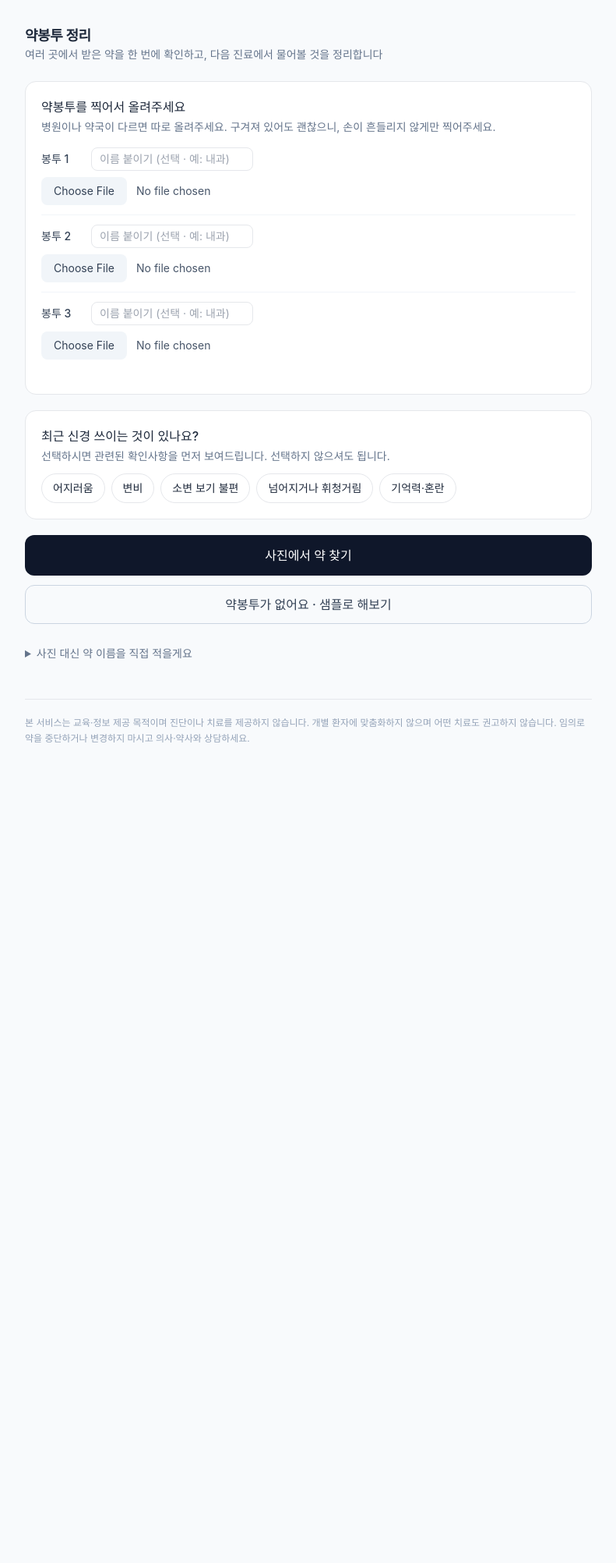
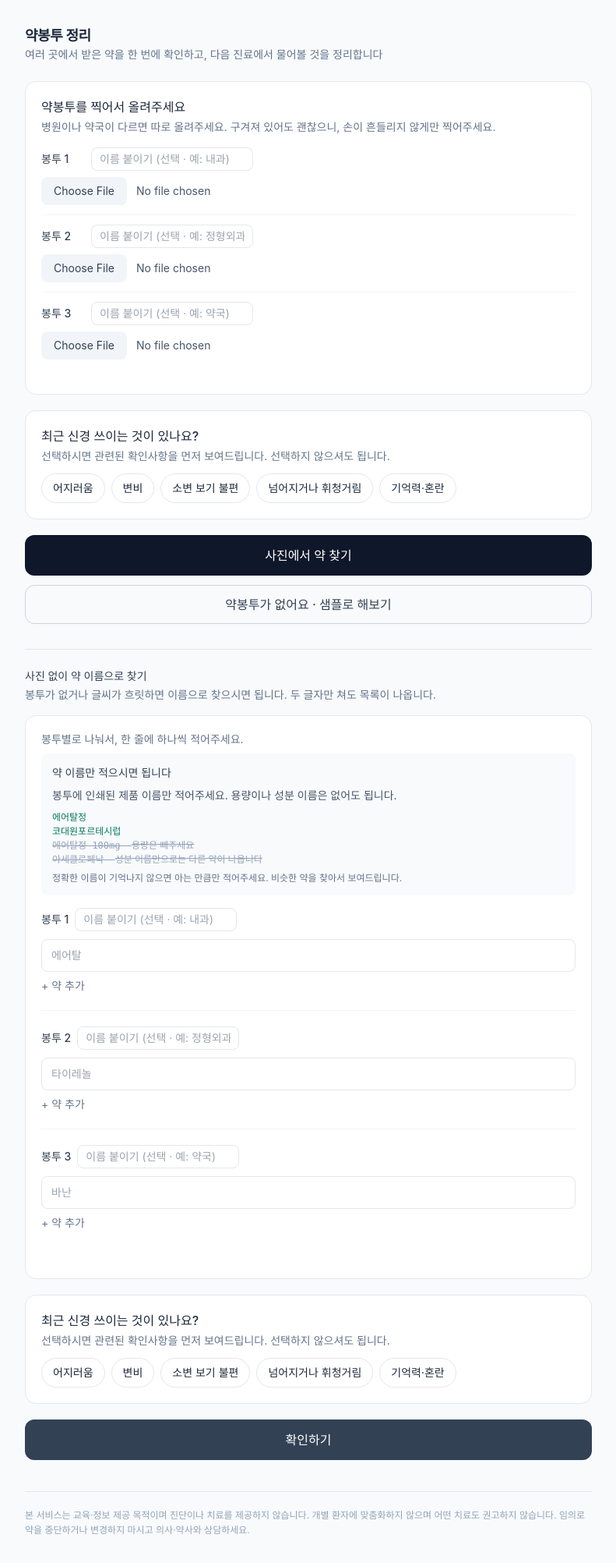
Before and after one commit to RL9-csv/medcheck, a FastAPI app: page / in a window 1280 px wide. Shown: the whole page at 78% size, without its empty margins (244-1035 px from the left). Before the commit the page ends 952 px from the top, so only its background shows below. Run offline with FastAPI, Linux system fonts and the light colour scheme; parts of the project's set-up code (start-up, migrations or seed data) failed here and were passed over; some libraries are stand-ins or nearby versions.

Commit message:
직접 입력에 자동완성을 붙이고 약마다 칸을 나눈다
직접 입력이 details 안에 숨어 있었고, 한 칸에 여러 줄을 몰아넣는
textarea 였다. 두 가지가 다 문제였다.

  숨겨져 있어서 사진이 안 되는 사람이 여기까지 오지 못했다.
  한 칸에 여러 줄이면 어느 줄을 완성해줄지 알 수 없어 자동완성을
  붙일 수 없었다. 그래서 오탈자와 용량 표기가 그대로 매칭에 갔다.

    에어탈정 100mg      허가 등재명은 "100밀리그램" 이라 점수가 깎인다
    아세클로페낙        성분명만 치면 아세페낙정이 나온다

약마다 칸을 나누고 자동완성을 붙였다. 사용자가 친 글자가 아니라 고른
품목코드(seq{i})가 넘어간다. 오탈자와 표기 차이가 원천적으로 사라진다.

  GET /suggest        두 글자부터. 세마포어를 안 건다 — 타자마다 불리므로
                      막으면 입력이 끊긴다. 브라우저에서 250ms 디바운스하고
                      늦게 온 응답은 버린다.
  match.search_all()  1단(DUR)과 2단(허가목록)을 합친다. search() 는 1단만
                      봐서 바난정 같은 2단 전용 27,113건이 자동완성에 아예
                      안 떴다. 봉투에 인쇄된 이름을 쳤는데 목록에 없으면
                      사용자는 직접 입력을 포기한다.
  후보 목록           성분 정보가 없는 약은 고르기 전에 "이름만 확인됩니다"
                      라고 적는다. 결과 화면에서 처음 듣는 것보다 낫다.

목록에서 안 고르고 그냥 친 것도 버리지 않는다. 기존 env{i} 경로로 보내
확인 화면이 비슷한 후보를 찾아 보여준다. 고른 것만 받고 나머지를 조용히
버리면 사용자는 자기가 적은 약이 어디 갔는지 모른다.

봉투 세 칸의 예시 문구를 다르게 했다(내과/정형외과/약국). 같은 예시를 셋
반복하면 "왜 셋인가" 가 안 보인다. 서로 다른 곳에서 받은 약을 따로 올리라는
게 이 도구의 요점이다.

Co-Authored-By: Claude Opus 5 (1M context) <noreply@anthropic.com>

```diff
--- a/core/match.py
+++ b/core/match.py
@@ -410,3 +410,38 @@ def resolve(query: str):
 
 resolve.cache_clear = _resolve_cached.cache_clear
 resolve.cache_info = _resolve_cached.cache_info
+
+
+def search_all(query: str, limit: int = 6):
+    """자동완성용. 1단(DUR)과 2단(허가목록)을 합쳐서 보여준다.
+
+    search() 는 1단만 본다. 그래서 바난정 같은 2단 전용 품목(27,113건)이
+    자동완성에 아예 안 뜬다. 사용자는 봉투에 인쇄된 이름을 치는데 목록에
+    없으면 직접 입력을 포기한다.
+
+    1단을 앞에 둔다. 상호작용 판정이 되는 쪽이라 먼저 보여야 한다.
+    2단은 dur_covered=False 로 내려가고, 화면이 "이름만 확인" 이라고
+    말한다. 판정을 못 하는 것과 목록에서 지우는 것은 다르다.
+    """
+    q = (query or "").strip()
+    if len(q) < 2:
+        return []
+    out = search(q, limit)
+    if len(out) >= limit:
+        return out
+
+    rows, dur = _permit(), _dur_seqs()
+    seen = {m.item_seq for m in out}
+    for _, score, idx in _rank(q, _permit_names(), limit * 3):
+        seq, name = rows[idx]
+        if seq in dur or seq in seen:
+            continue
+        if not _long_enough(q, name):
+            continue
+        seen.add(seq)
+        out.append(Medication(item_seq=seq, product_name=name, otc="",
+                              ingredients=[], confidence=round(score / 100, 3),
+                              dur_covered=False))
+        if len(out) >= limit:
+            break
+    return out
--- a/main.py
+++ b/main.py
@@ -252,6 +252,27 @@ async def _do_upload(request, images, labels, form, t):
         "symptom_defs": engine.SYMPTOMS, "trace": t.stages, "from_photo": True})
 
 
+@app.get("/suggest")
+async def suggest(q: str = "", limit: int = 6):
+    """직접 입력 칸의 자동완성. 품목코드까지 같이 내려준다.
+
+    사용자가 친 글자가 아니라 여기서 고른 품목코드가 넘어간다. 그래야
+    오탈자가 원천적으로 안 생기고 "100mg" 과 "100밀리그램" 이 갈리지
+    않는다. 봉투에 인쇄된 용량 표기와 허가 등재명의 표기가 다른 것이
+    직접 입력에서 제일 흔한 실패였다.
+
+    무거운 업로드와 달리 세마포어를 걸지 않는다. 타자 한 번에 한 번씩
+    불리므로 막으면 입력이 끊긴다. 매칭은 이미 캐시가 받쳐준다.
+    """
+    q = (q or "").strip()
+    if len(q) < 2:
+        return JSONResponse([])
+    limit = max(1, min(limit, 10))
+    hits = await asyncio.to_thread(match.search_all, q, limit)
+    return JSONResponse([{"seq": m.item_seq, "name": m.product_name,
+                          "otc": m.otc, "dur": m.dur_covered} for m in hits])
+
+
 @app.post("/confirm", response_class=HTMLResponse)
 async def confirm(request: Request):
     """봉투별 입력 -> 후보 제시. 사람이 고르기 전에는 판정하지 않는다."""
@@ -261,11 +282,20 @@ async def confirm(request: Request):
     def build():
         out = []
         for i in range(1, 6):
+            # 자동완성에서 고른 것. 이미 품목이 정해졌으므로 다시 찾지 않는다.
+            picked = [v for v in form.getlist(f"seq{i}") if v]
             raw = (form.get(f"env{i}") or "").strip()
-            if not raw:
+            lines = [x.strip() for x in raw.splitlines() if x.strip()]
+            if not picked and not lines:
                 continue
-            lines = [x.strip() for x in raw.splitlines() if x.strip()]
-            out.append(_envelope(i, form.get(f"label{i}") or "", lines, t))
+            env = _envelope(i, form.get(f"label{i}") or "", lines, t)
+            if picked:
+                chosen = _load_meds(list(dict.fromkeys(picked)))
+                t.count("picked", len(chosen))
+                env["items"] = [{"query": m.product_name, "status": "auto",
+                                 "auto": m, "candidates": [m]}
+                                for m in chosen] + env["items"]
+            out.append(env)
         return out
 
     with t.stage("matching"):
--- a/templates/index.html
+++ b/templates/index.html
@@ -13,11 +13,14 @@
       병원이나 약국이 다르면 따로 올려주세요. 구겨져 있어도 괜찮으니, 손이 흔들리지 않게만 찍어주세요.
     </p>
 
+    {# 세 칸에 같은 예시를 쓰면 "왜 셋인가" 가 안 보인다. 서로 다른 곳에서
+       받은 약을 따로 올리라는 게 이 도구의 요점이라 예시도 달라야 한다. #}
+    {% set place = ['예: 내과', '예: 정형외과', '예: 약국'] %}
     {% for i in [1,2,3] %}
     <div class="mb-3 pb-3 {% if not loop.last %}border-b border-slate-100{% endif %}">
       <div class="flex items-center gap-2 mb-2">
         <span class="text-sm font-medium text-slate-700 w-14">봉투 {{ i }}</span>
-        <input name="label{{ i }}" placeholder="이름 붙이기 (선택 · 예: 내과)"
+        <input name="label{{ i }}" placeholder="이름 붙이기 (선택 · {{ place[loop.index0] }})"
                class="text-sm px-2.5 py-1 border rounded-lg flex-1 max-w-52
                       focus:outline-none focus:ring-2 focus:ring-slate-300">
       </div>
@@ -119,12 +122,15 @@
   });
 </script>
 
-<details class="mt-5">
-  <summary class="cursor-pointer text-sm text-slate-500 hover:text-slate-700 py-2">
-    사진 대신 약 이름을 직접 적을게요
-  </summary>
+{# 직접 입력은 사진의 대체 경로가 아니라 동등한 경로다. details 안에 숨겨
+   두었더니 사진이 안 되는 사람이 여기까지 못 왔다. #}
+<div class="mt-8 pt-6 border-t border-slate-200">
+  <div class="text-sm font-medium text-slate-700 mb-1">사진 없이 약 이름으로 찾기</div>
+  <p class="text-sm text-slate-500 mb-4">
+    봉투가 없거나 글씨가 흐릿하면 이름으로 찾으시면 됩니다. 두 글자만 쳐도 목록이 나옵니다.
+  </p>
 
-  <form method="post" action="/confirm" class="space-y-5 mt-3">
+  <form method="post" action="/confirm" class="space-y-5">
     <div class="card p-5">
       <p class="text-sm text-slate-500 mb-2">봉투별로 나눠서, 한 줄에 하나씩 적어주세요.</p>
 
@@ -154,17 +160,34 @@
           정확한 이름이 기억나지 않으면 아는 만큼만 적어주세요. 비슷한 약을 찾아서 보여드립니다.
         </div>
       </div>
+      {% set place = ['예: 내과', '예: 정형외과', '예: 약국'] %}
+      {% set egs = ['에어탈', '타이레놀', '바난'] %}
       {% for i in [1,2,3] %}
-      <div class="mb-4">
-        <div class="flex items-center gap-2 mb-1.5">
+      <div class="mb-5 pb-5 {% if not loop.last %}border-b border-slate-100{% endif %}">
+        <div class="flex items-center gap-2 mb-2.5">
           <span class="text-sm font-medium text-slate-700">봉투 {{ i }}</span>
-          <input name="label{{ i }}" placeholder="이름 붙이기 (선택)"
-                 class="text-sm px-2.5 py-1 border rounded-lg w-52
+          <input name="label{{ i }}" placeholder="이름 붙이기 (선택 · {{ place[loop.index0] }})"
+                 class="text-sm px-2.5 py-1 border rounded-lg flex-1 max-w-52
                         focus:outline-none focus:ring-2 focus:ring-slate-300">
         </div>
-        <textarea name="env{{ i }}" rows="3" placeholder="{% if i == 1 %}에어탈{{ '\n' }}로수젯{% endif %}"
-          class="w-full text-sm px-3 py-2.5 border rounded-lg font-mono
-                 focus:outline-none focus:ring-2 focus:ring-slate-300"></textarea>
+
+        {# 한 칸에 여러 줄을 몰아넣으면 어느 줄을 완성해줄지 알 수 없다.
+           약마다 칸을 나눠야 자동완성이 붙는다. 고른 값은 사용자가 친
+           글자가 아니라 품목코드로 넘어가므로 오탈자와 용량 표기 문제가
+           원천적으로 사라진다. #}
+        <div class="rows space-y-2" data-env="{{ i }}">
+          <div class="row relative">
+            <input type="text" autocomplete="off" data-role="drug"
+                   placeholder="{{ egs[loop.index0] }}"
+                   class="w-full text-sm px-3 py-2.5 border rounded-lg
+                          focus:outline-none focus:ring-2 focus:ring-slate-300">
+            <input type="hidden" name="seq{{ i }}" data-role="seq">
+          </div>
+        </div>
+        <button type="button" data-role="add" data-env="{{ i }}"
+                class="mt-2 text-sm text-slate-500 hover:text-slate-800">
+          + 약 추가
+        </button>
       </div>
       {% endfor %}
     </div>
@@ -175,5 +198,101 @@
       확인하기
     </button>
   </form>
-</details>
+</div>
+
+<script>
+(function () {
+  var box = document.querySelector('form[action="/confirm"]');
+  if (!box) { return; }
+
+  // 타자마다 부르면 서버가 못 따라온다. 자동완성 한 번이 원격 실측
+  // 150~550ms 다. 멈춘 뒤에만 묻고, 늦게 온 응답은 버린다.
+  var WAIT = 250;
+
+  function close(row) {
+    var m = row.querySelector('.menu');
+    if (m) { m.remove(); }
+  }
+
+  function open(row, items) {
+    close(row);
+    if (!items.length) { return; }
+    var m = document.createElement('div');
+    m.className = 'menu absolute z-20 left-0 right-0 mt-1 bg-white border ' +
+                  'border-slate-200 rounded-lg shadow-lg overflow-hidden';
+    items.forEach(function (it) {
+      var b = document.createElement('button');
+      b.type = 'button';
+      b.className = 'w-full text-left px-3 py-2 text-sm hover:bg-slate-50 ' +
+                    'border-b border-slate-100 last:border-0';
+      // 판정이 되는 약과 이름만 아는 약을 여기서부터 구분해 보여준다.
+      // 고르고 나서 결과 화면에서 처음 듣는 것보다 낫다.
+      b.innerHTML = '<div class="text-slate-800">' + it.name + '</div>' +
+        (it.dur ? '' : '<div class="text-xs text-amber-700">성분 정보 없음 · 이름만 확인됩니다</div>');
+      b.addEventListener('click', function () {
+        row.querySelector('[data-role=drug]').value = it.name;
+        row.querySelector('[data-role=seq]').value = it.seq;
+        close(row);
+      });
+      m.appendChild(b);
+    });
+    row.appendChild(m);
+  }
+
+  function wire(row) {
+    var inp = row.querySelector('[data-role=drug]');
+    var hid = row.querySelector('[data-role=seq]');
+    var timer = null, seq = 0;
+
+    inp.addEventListener('input', function () {
+      hid.value = '';                     // 글자를 고치면 고른 것은 무효다
+      clearTimeout(timer);
+      var q = inp.value.trim();
+      if (q.length < 2) { close(row); return; }
+      timer = setTimeout(function () {
+        var mine = ++seq;
+        fetch('/suggest?q=' + encodeURIComponent(q))
+          .then(function (r) { return r.json(); })
+          .then(function (j) { if (mine === seq) { open(row, j); } })
+          .catch(function () { close(row); });
+      }, WAIT);
+    });
+    inp.addEventListener('blur', function () { setTimeout(function () { close(row); }, 150); });
+  }
+
+  box.querySelectorAll('.row').forEach(wire);
+
+  box.querySelectorAll('[data-role=add]').forEach(function (btn) {
+    btn.addEventListener('click', function () {
+      var rows = box.querySelector('.rows[data-env="' + btn.dataset.env + '"]');
+      var row = rows.firstElementChild.cloneNode(true);
+      row.querySelectorAll('input').forEach(function (x) { x.value = ''; });
+      row.querySelector('[data-role=drug]').placeholder = '약 이름';
+      close(row);
+      rows.appendChild(row);
+      wire(row);
+      row.querySelector('[data-role=drug]').focus();
+    });
+  });
+
+  // 목록에서 안 고르고 그냥 친 것도 버리지 않는다. 기존 경로로 보내면
+  // 확인 화면이 비슷한 후보를 찾아 보여준다. 고른 것만 받고 나머지를
+  // 조용히 버리면 사용자는 자기가 적은 약이 어디 갔는지 모른다.
+  box.addEventListener('submit', function () {
+    box.querySelectorAll('.rows').forEach(function (rows) {
+      var i = rows.dataset.env, free = [];
+      rows.querySelectorAll('.row').forEach(function (row) {
+        var v = row.querySelector('[data-role=drug]').value.trim();
+        if (v && !row.querySelector('[data-role=seq]').value) { free.push(v); }
+      });
+      if (!free.length) { return; }
+      var h = document.createElement('input');
+      h.type = 'hidden';
+      h.name = 'env' + i;
+      h.value = free.join('\n');
+      rows.appendChild(h);
+    });
+  });
+})();
+</script>
 {% endblock %}
```
Also changed, not shown: tests/test_suggest.py (added, +78 -0 lines).
